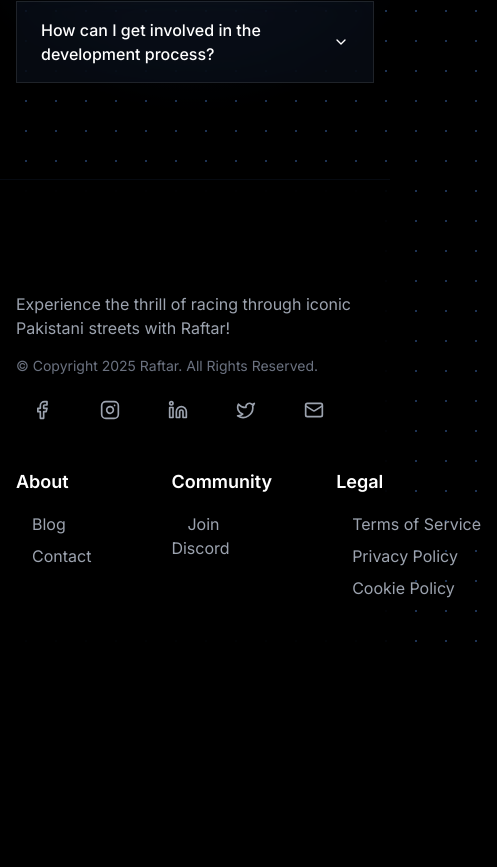
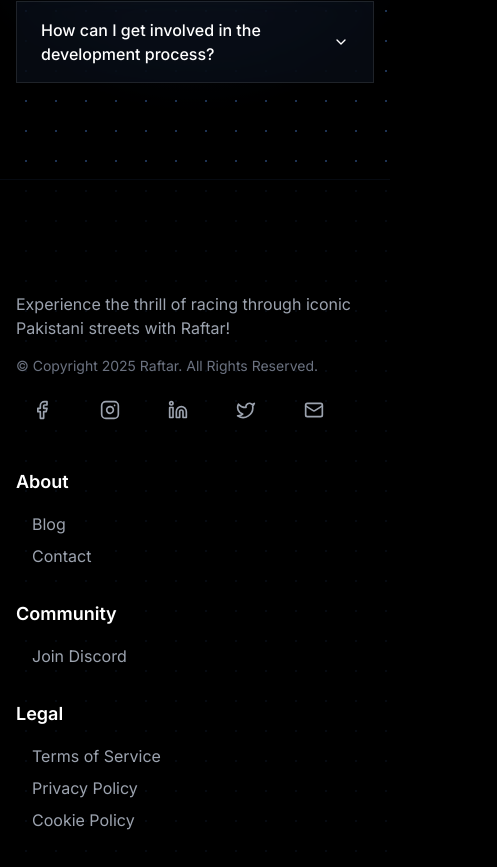
Before and after one commit to thePunchBox/raftar_landing_page, a Next.js app: page / in a window 390 px wide. Shown: the part 10155-11022 px from the top of the page, 497 px wide, since content can reach past the window. Before the commit the page ends 10803 px from the top, so only its background shows below. Built offline with nearby package versions, Linux system fonts and the light colour scheme.

Commit message:
fix footer space on phones

```diff
--- a/app/components/Footer.tsx
+++ b/app/components/Footer.tsx
@@ -1,19 +1,28 @@
-import Link from "next/link"
-import Image from "next/image"
-import { Facebook, Instagram, Linkedin, Twitter, Mail } from "lucide-react"
+import Link from "next/link";
+import Image from "next/image";
+import { Facebook, Instagram, Linkedin, Twitter, Mail } from "lucide-react";
 
 export default function Footer() {
   return (
-    <footer className="relative py-12 px-4 border-t border-[#15233b]/30">
+    <footer className="relative py-12 px-4 border-t border-[#15233b]/30 overflow-hidden">
       <div className="absolute inset-0 bg-black/80 backdrop-blur-md z-0" />
       <div className="container mx-auto max-w-6xl relative z-10">
         <div className="flex flex-col md:flex-row justify-between items-start gap-8">
-          <div className="md:w-1/3">
-            <Image src="/logo.png" alt="Raftar Logo" width={100} height={32} className="h-12 w-auto mb-4" />
+          {/* Left Section */}
+          <div className="w-full md:w-1/3">
+            <Image
+              src="/logo.png"
+              alt="Raftar Logo"
+              width={100}
+              height={32}
+              className="h-12 w-auto mb-4"
+            />
             <p className="text-gray-400 mb-4">
               Experience the thrill of racing through iconic Pakistani streets with Raftar!
             </p>
-            <p className="text-sm text-gray-500 mb-4">© Copyright 2025 Raftar. All Rights Reserved.</p>
+            <p className="text-sm text-gray-500 mb-4">
+              © Copyright 2025 Raftar. All Rights Reserved.
+            </p>
             <div className="flex space-x-4">
               <Link
                 href="https://facebook.com/playyraftar"
@@ -43,13 +52,19 @@ export default function Footer() {
               >
                 <Twitter className="w-5 h-5" />
               </Link>
-              <Link href="mailto:info@playraftar.com" className="text-gray-400 hover:text-[#EA4335] transition-colors">
+              <Link
+                href="mailto:info@playraftar.com"
+                className="text-gray-400 hover:text-[#EA4335] transition-colors"
+              >
                 <Mail className="w-5 h-5" />
               </Link>
             </div>
           </div>
 
-          <div className="flex gap-16 md:w-1/3 justify-end">
+          {/* Right Section */}
+          <div className="w-full md:w-2/3">
+            <div className="grid grid-cols-1 sm:grid-cols-3 gap-8">
+              {/* About Section */}
               <div>
                 <h3 className="text-lg font-semibold mb-4 text-white">About</h3>
                 <ul className="space-y-2">
@@ -66,6 +81,7 @@ export default function Footer() {
                 </ul>
               </div>
 
+              {/* Community Section */}
               <div>
                 <h3 className="text-lg font-semibold mb-4 text-white">Community</h3>
                 <ul className="space-y-2">
@@ -80,11 +96,12 @@ export default function Footer() {
                 </ul>
               </div>
 
+              {/* Legal Section */}
               <div>
                 <h3 className="text-lg font-semibold mb-4 text-white">Legal</h3>
                 <ul className="space-y-2">
                   <li>
-                  <Link href="/terms" className="text-gray-400 hover:text-white transition-colors whitespace-nowrap">
+                    <Link href="/terms" className="text-gray-400 hover:text-white transition-colors">
                       Terms of Service
                     </Link>
                   </li>
@@ -103,6 +120,7 @@ export default function Footer() {
             </div>
           </div>
         </div>
+      </div>
     </footer>
-  )
+  );
 }
```
Lines whose indentation alone changed are shown as unchanged.
